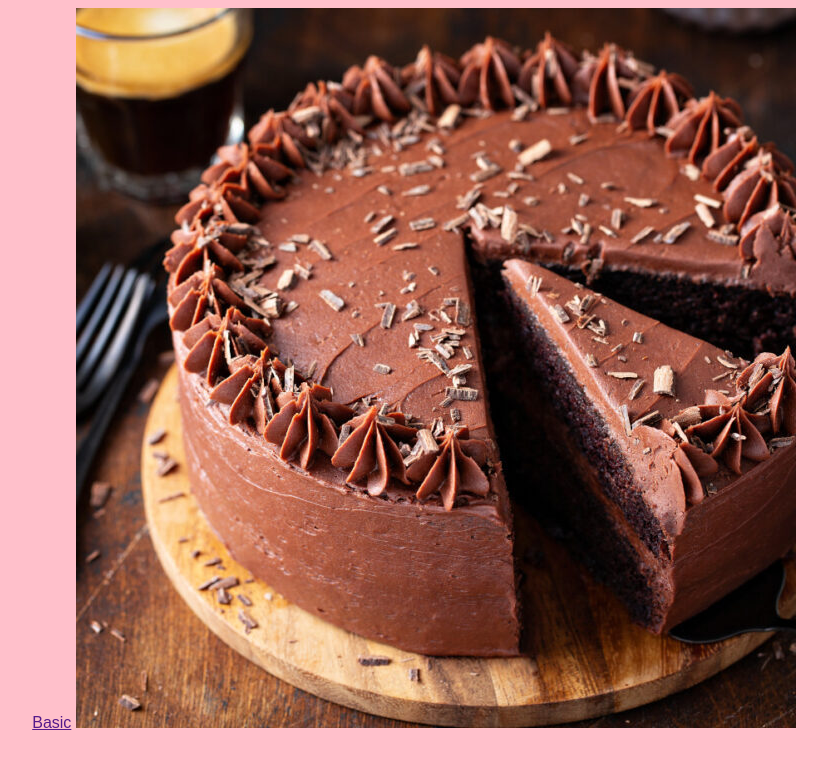
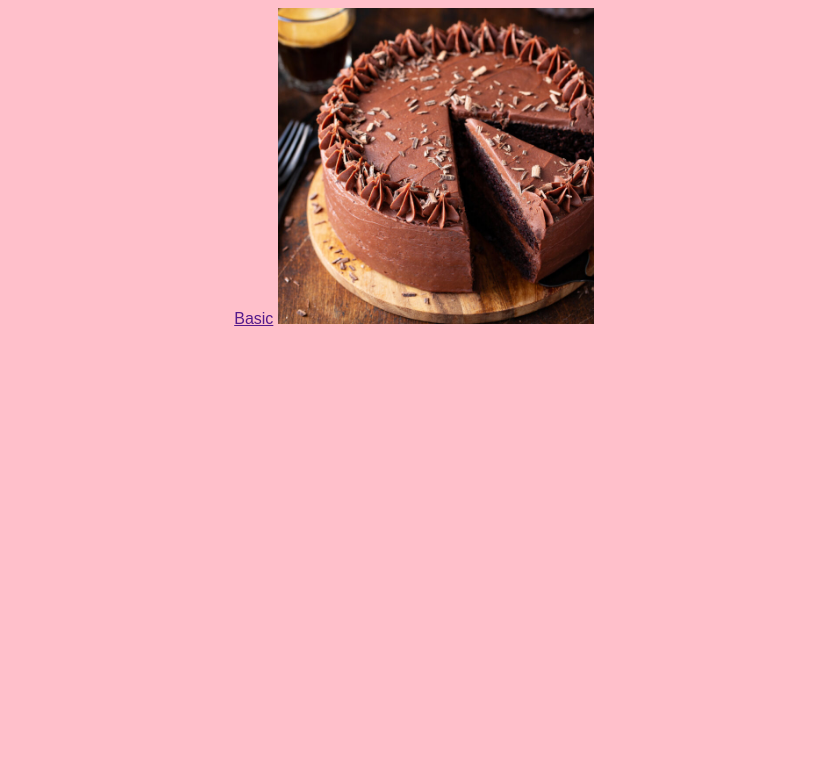
Before and after one commit to wyatt-arbon/cake, a plain HTML site: page menuPage.html in a window 1280 px wide. Shown: the whole page, without its empty margins (226-1053 px from the left). Drawn offline with Linux system fonts and the light colour scheme.

Commit message:
added menu icon width

```diff
--- a/style.css
+++ b/style.css
@@ -9,3 +9,6 @@ body{
 .orderButton{
   font-size: 1.2em;
 }
+.menuIcon{
+  max-width: 25%;
+}
```
